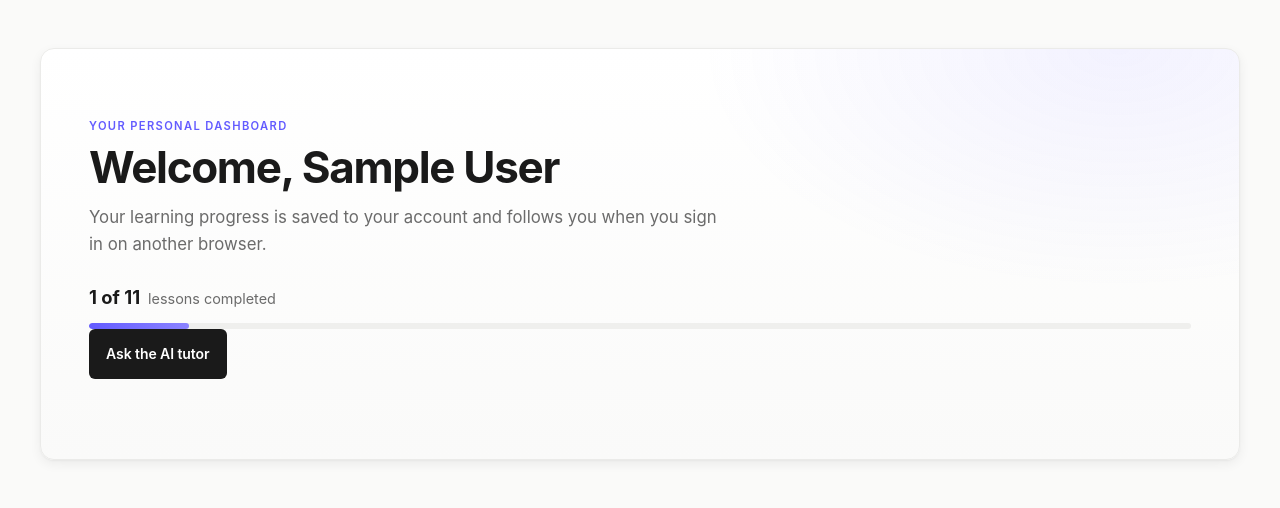
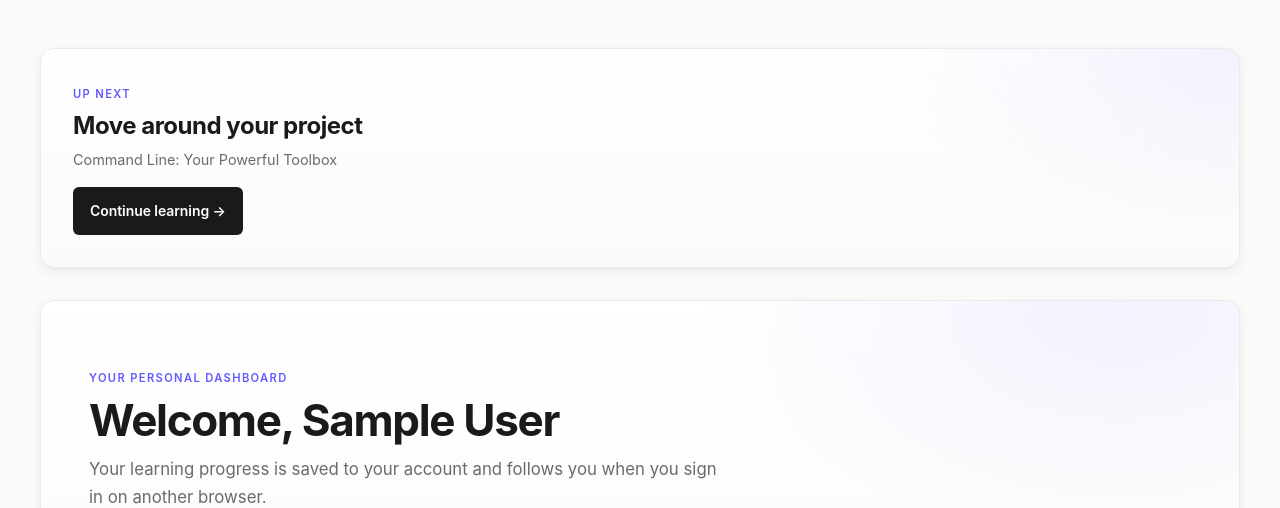
Before and after one commit to ezej0687-creator/Joshpy.py, a Flask app: page /dashboard in a window 1280 px wide. Shown: the part 50-558 px from the top of the page. Run offline with Flask 3, Linux system fonts and the light colour scheme; the visitor is signed in with stand-in values (Sample User, id 1); data comes from the database, SQL or seed files in the repository; tables that the repository leaves empty hold one stand-in row (values such as "Sample post").

Commit message:
feat: next lesson card on dashboard

```diff
--- a/learning_app/routes.py
+++ b/learning_app/routes.py
@@ -101,6 +101,27 @@ def establish_login(user):
     session["user_id"] = user["id"]
     session["session_version"] = user["session_version"]
     session.permanent = True
+
+
+def find_next_lesson(user_id):
+    """Return the next incomplete lesson for a user, or None if all done."""
+    row = get_db().execute(
+        """
+        SELECT
+            l.id, l.title, l.slug,
+            m.title AS module_title, m.slug AS module_slug,
+            m.sort_order AS module_order, l.sort_order AS lesson_order
+        FROM lessons AS l
+        JOIN modules AS m ON m.id = l.module_id
+        WHERE l.id NOT IN (
+            SELECT lesson_id FROM user_progress WHERE user_id = ?
+        )
+        ORDER BY m.sort_order, m.id, l.sort_order, l.id
+        LIMIT 1
+        """,
+        (user_id,),
+    ).fetchone()
+    return row
 
 
 def build_leaderboard():
@@ -489,6 +510,8 @@ def dashboard():
         total_lessons=total_lessons,
         completed_count=completed_count,
         user_rank=user_rank,
+        next_lesson=find_next_lesson(g.current_user["id"]),
+        all_complete=(total_lessons > 0 and completed_count >= total_lessons),
     )
 
 
--- a/learning_app/static/style.css
+++ b/learning_app/static/style.css
@@ -1315,3 +1315,39 @@ textarea {
   color: #d4dae6;
   font: 0.85rem/1.6 var(--font-mono);
 }
+
+/* ===== Next lesson card (dashboard) ===== */
+.next-lesson-card {
+  position: relative;
+  margin-bottom: var(--s-6);
+  padding: var(--s-6);
+  border: 1px solid var(--border);
+  border-radius: var(--r-lg);
+  background:
+    radial-gradient(600px 300px at 100% 0%, var(--accent-soft), transparent 60%),
+    linear-gradient(180deg, #ffffff, var(--bg));
+  box-shadow: var(--shadow-md);
+  overflow: hidden;
+}
+
+.next-lesson-card-complete {
+  background:
+    radial-gradient(600px 300px at 100% 0%, var(--success-soft), transparent 60%),
+    linear-gradient(180deg, #ffffff, var(--bg));
+}
+
+.next-lesson-label {
+  margin-bottom: var(--s-2);
+}
+
+.next-lesson-title {
+  margin: 0 0 var(--s-2);
+  font-size: 1.5rem;
+  letter-spacing: -0.02em;
+}
+
+.next-lesson-context {
+  margin: 0 0 var(--s-4);
+  color: var(--text-muted);
+  font-size: 0.9rem;
+}
--- a/learning_app/templates/dashboard.html
+++ b/learning_app/templates/dashboard.html
@@ -1,6 +1,26 @@
 {% extends "base.html" %}
 {% block title %}My dashboard · Joshtech{% endblock %}
 {% block content %}
+  {% if next_lesson %}
+    <section class="next-lesson-card" aria-labelledby="next-lesson-heading">
+      <div class="next-lesson-label">
+        <span class="eyebrow" style="margin:0;">Up next</span>
+      </div>
+      <h2 id="next-lesson-heading" class="next-lesson-title">{{ next_lesson.title }}</h2>
+      <p class="next-lesson-context">{{ next_lesson.module_title }}</p>
+      <a class="button" href="{{ url_for('main.lesson_detail', lesson_id=next_lesson.id) }}">Continue learning →</a>
+    </section>
+  {% elif all_complete and total_lessons > 0 %}
+    <section class="next-lesson-card next-lesson-card-complete" aria-labelledby="all-done-heading">
+      <div class="next-lesson-label">
+        <span class="eyebrow" style="margin:0;">🎉 All done</span>
+      </div>
+      <h2 id="all-done-heading" class="next-lesson-title">You've completed every lesson</h2>
+      <p class="next-lesson-context">Nice work. Revisit any module below to reinforce what you learned.</p>
+    </section>
+  {% endif %}
+
+
   <section class="hero">
     <p class="eyebrow">Your personal dashboard</p>
     <h1>Welcome, {{ current_user.display_name }}</h1>
```
